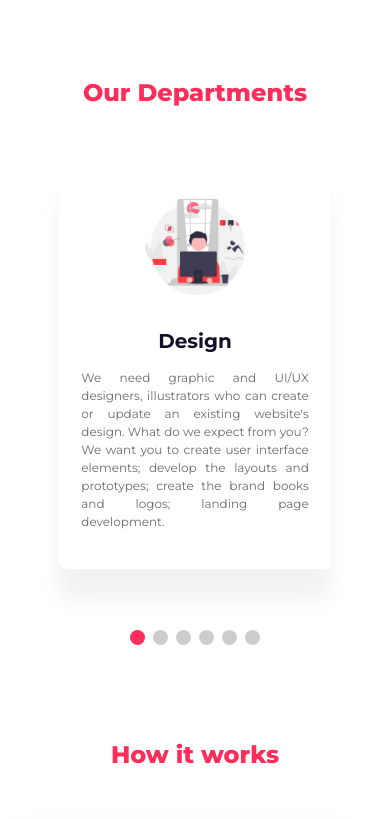
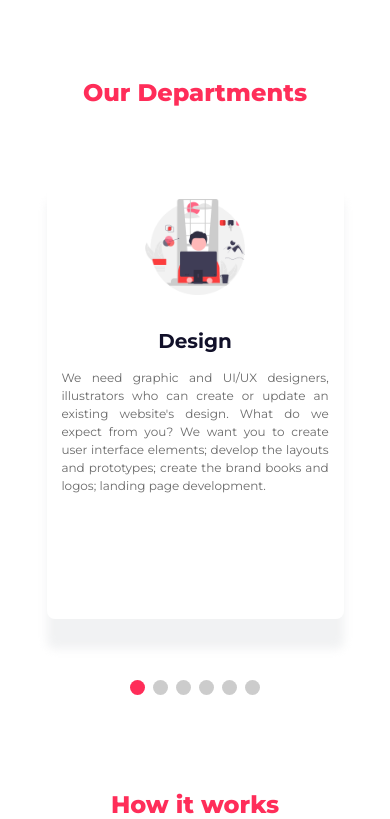
Before and after one commit to RemoteHelpers/rh-s-LP, a plain HTML site: page index.html in a window 390 px wide. Shown: the part 654-1473 px from the top of the page. Drawn offline with nearby package versions, Linux system fonts and the light colour scheme.

Commit message:
fix departments cards adaptive for small screens

```diff
--- a/adaptive.css
+++ b/adaptive.css
@@ -96,7 +96,7 @@
                 }
                 .department-mobile .department-card {
                     width: 70%;
-                    height: 400px;
+                    height: 450px;
                     margin: auto;
                     margin-bottom: 90px;
                 }
@@ -517,4 +517,9 @@
                 .double-wrapper.benefits-dw-adaptive .benefits-dw-adaptive__nc1 {
                     display: none;
                 }
+                .department-mobile .department-card {
+                    width: 94%;
+                    box-shadow: 0px 30px 10px rgb(219 222 225 / 40%);
+                    padding: 0 0px;
+                }
             }
```
